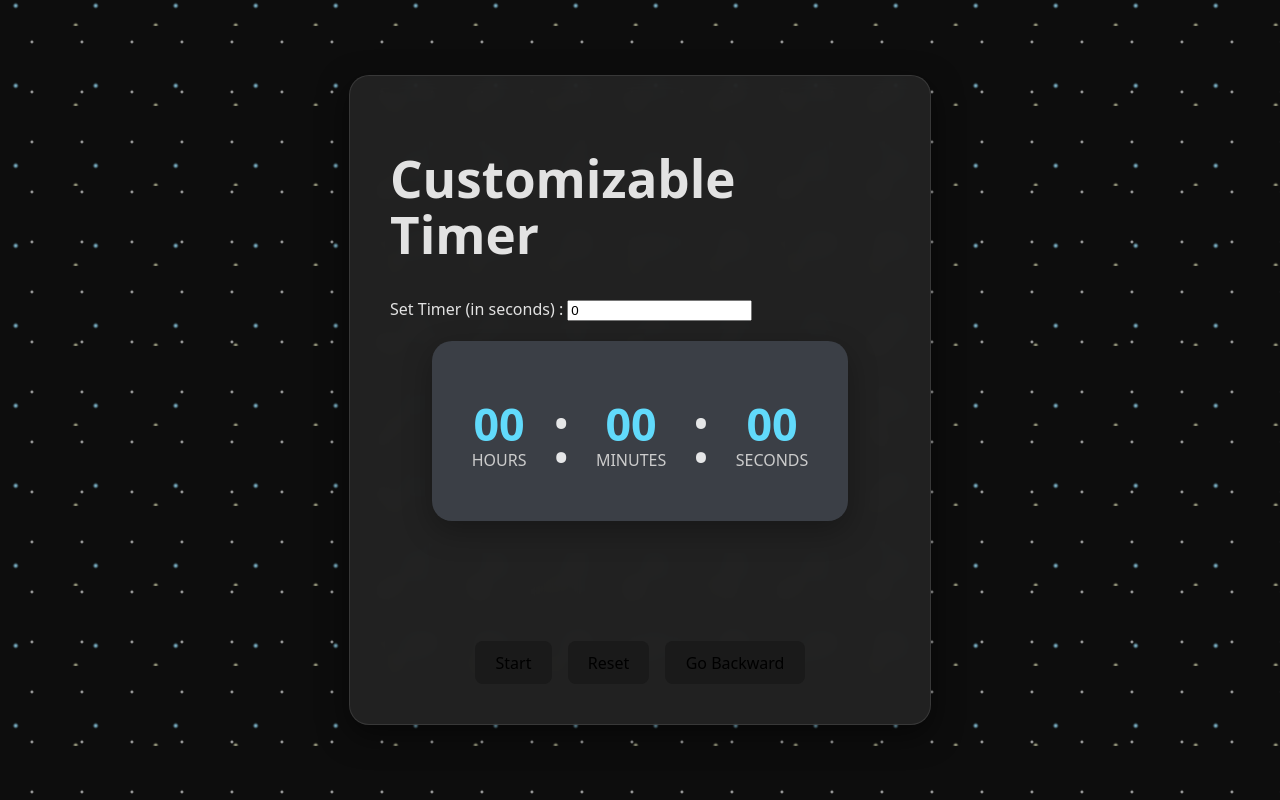
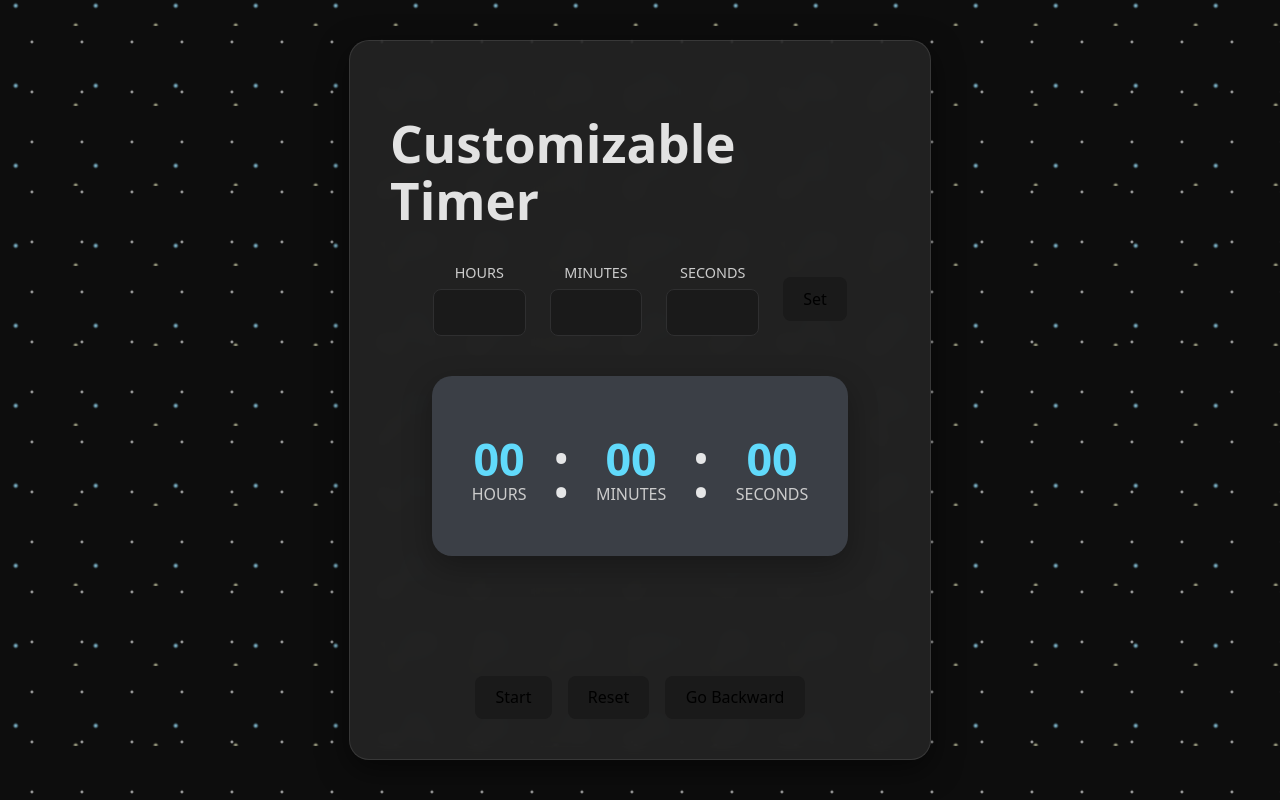
Before and after one commit to Phoenixcat01/simple-timer-app, a React (Vite) app: page / in a window 1280 px wide. Built offline with nearby package versions, Linux system fonts and the light colour scheme.

Commit message:
Feat(timer): change logic & styling feat input
- add TimerInput component for customizable timer input
- styling timer input

```diff
--- a/src/App.jsx
+++ b/src/App.jsx
@@ -41,6 +41,43 @@ const TimerControl = ({onToggle, isRunning, onReset, onReverse, isReversed}) =>
   )
 }
 
+const TimerInput = ({onSetTime,}) => {
+  const [hours, setHours] = useState('');
+  const [minutes, setMinutes] = useState('');
+  const [seconds, setSeconds] =useState('');
+
+  const handleSetTimer = () => {
+    const totalSeconds =  (parseInt(hours, 10) || 0) * 3600 +
+                          (parseInt(minutes, 10) || 0) * 60 +
+                          (parseInt(seconds, 10) || 0);
+    onSetTime(totalSeconds);
+  };
+
+  const handleInputChange = (setter) => (e) => {
+    const value = e.target.value.replace(/[^0-9]/g, '');
+    setter(value);
+  };
+
+  return (
+    <div className="input-group">
+      <div className="input-field">
+        <label htmlFor="hours">Hours</label>
+        <input type="text" id="hours" value={hours} onChange={handleInputChange(setHours)} maxLength="3" />
+      </div>
+      <div className="input-field">
+        <label htmlFor="minutes">Minutes</label>
+        <input type="text" id="minutes" value={minutes} onChange={handleInputChange(setMinutes)} maxLength="2" />
+      </div>
+      <div className="input-field">
+        <label htmlFor="seconds">Seconds</label>
+        <input type="text" id="seconds" value={seconds} onChange={handleInputChange(setSeconds)} maxLength="2" />
+      </div>
+      <button onClick={handleSetTimer} className="set-button">Set</button>
+    </div>
+  )
+
+}
+
 export default function App() {
   const [seconds, setSeconds] = useState(0);
   const [isRunning, setIsRunning] = useState(false);
@@ -50,8 +87,8 @@ export default function App() {
   const intervalRef = useRef();
 
   const [mousePosition, setMousePosition] = useState({ x: null, y: null });
+  const cardRef = useRef(null);
 
-  const cardRef = useRef(null);
   const handleMouseMove = (e) => {
     if (cardRef.current) {
       const rect = cardRef.current.getBoundingClientRect();
@@ -68,6 +105,12 @@ export default function App() {
       window.removeEventListener('mousemove', handleMouseMove);
     };
   }, []);
+
+  const handleSetInputTime = (totalSeconds) => {
+    setInputSeconds(totalSeconds);
+    setSeconds(totalSeconds);
+    setIsFinished(false)
+  }
 
   const toggleTimer = () => {
     if (!isRunning && seconds === 0 && inputSeconds > 0) {
@@ -87,11 +130,6 @@ export default function App() {
     setIsReversed(prevIsReversed => !prevIsReversed);
     setIsRunning(false);
   }
-
-  const handleInputChange = (e) => {
-    const value = parseInt(e.target.value, 10)
-    setInputSeconds(isNaN(value) ? 0 : value);
-  };
 
   useEffect(() => {
     if (isRunning) {
@@ -125,10 +163,11 @@ export default function App() {
     }}>
       <div className="card" ref={cardRef}>
         <h1>Customizable Timer</h1>
-        <div>
+        {/* <div>
           <label htmlFor="">Set Timer (in seconds) : </label>
           <input type="number" value={inputSeconds} onChange={handleInputChange} />
-        </div>
+        </div> */}
+        <TimerInput onSetTime={handleSetInputTime} />
         <div className="timer-section">
           <TimerDisplay seconds={seconds}/>
           {isFinished && <h2 className="finish-message">FINISH!</h2>}
--- a/src/index.css
+++ b/src/index.css
@@ -128,6 +128,48 @@ button:focus-visible {
   transition: background 0.2s ease-out;
 }
 
+.input-group {
+  display: flex;
+  justify-content: center;
+  align-items: center;
+  gap: 1.5em;
+  margin: 20px 0;
+}
+
+.input-field {
+  display: flex;
+  flex-direction: column;
+  align-items: center;
+  gap: 5px;
+}
+
+.input-field label {
+  font-size: 0.9em;
+  color: #ccc;
+  text-transform: uppercase;
+}
+
+.input-field input {
+  width: 60px;
+  padding: 0.6em 0.8em;
+  text-align: center;
+  font-size: 1.2em;
+  border-radius: 8px;
+  border: 1px solid #2f2f30;
+  background-color: #1a1a1a;
+  color: #fff;
+  outline: none;
+  transition: border-color 0.25s;
+}
+
+.input-field input:focus {
+  border-color: #4CAF50;
+}
+
+.set-button {
+  padding: 0.6em 1.2em;
+}
+
 .timer-container {
   display: flex;
   align-items: center;
```
